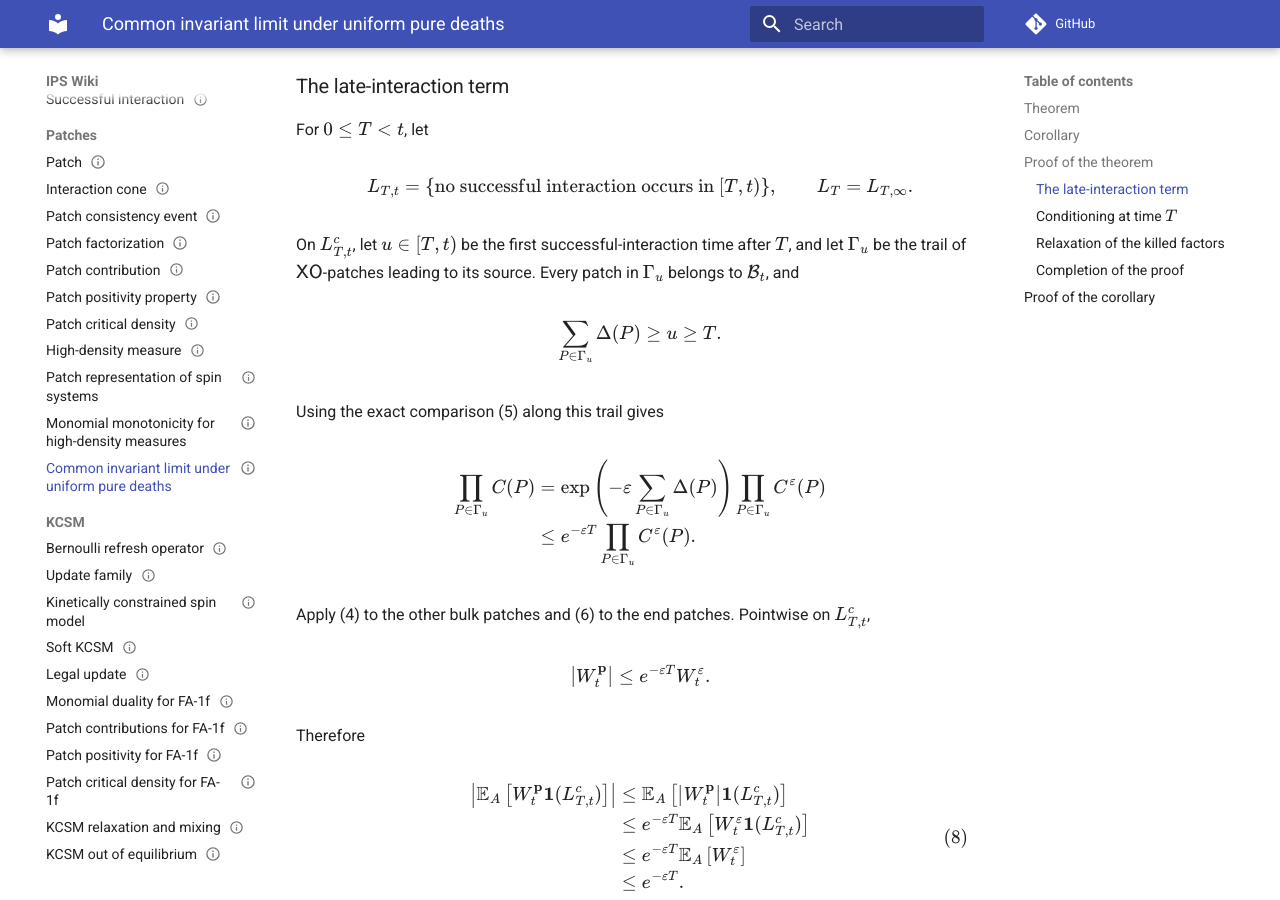
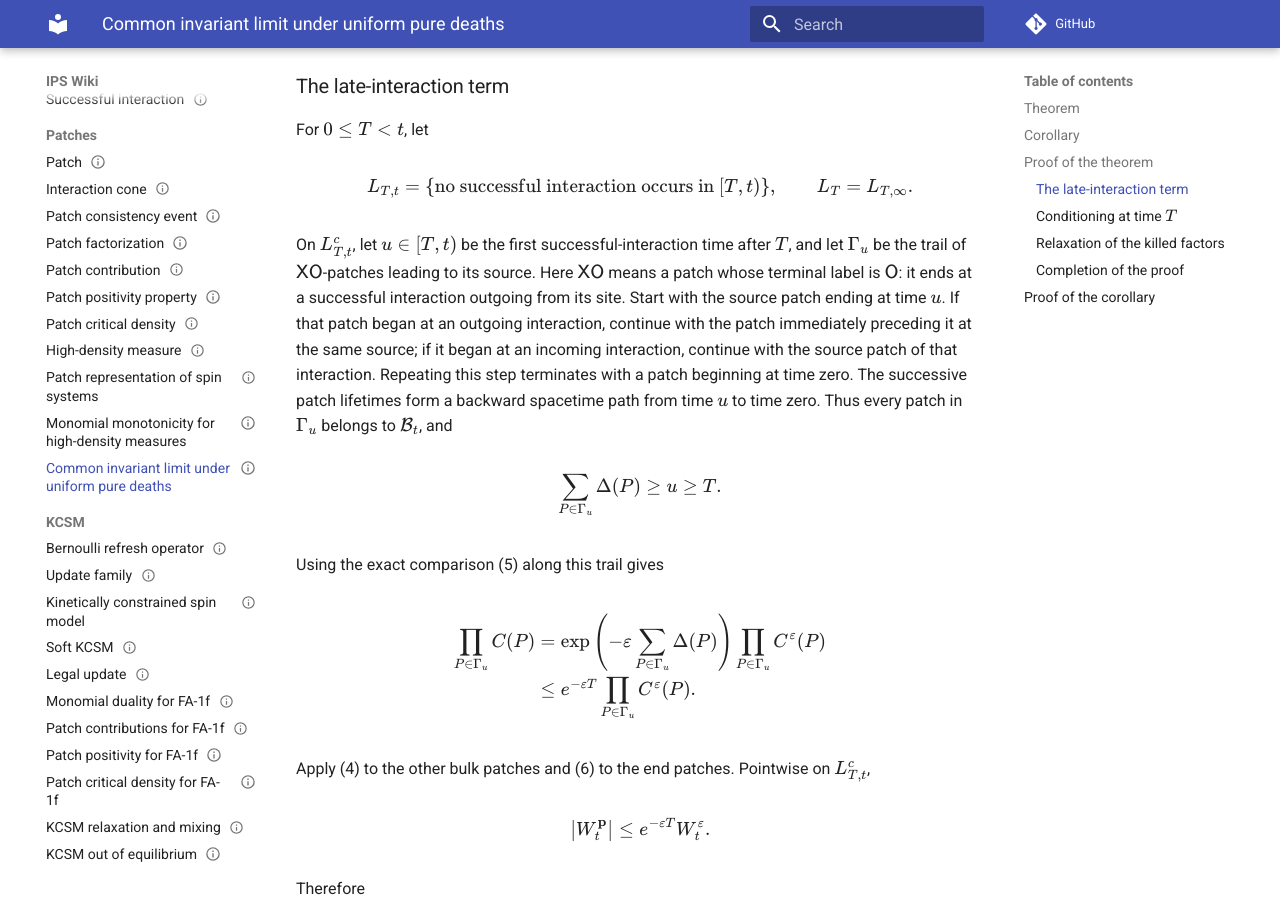
Before and after one commit to maciejgluchowski86-beep/ips-wiki, an MkDocs documentation site: the page built from docs/entries/common-invariant-limit-under-uniform-pure-deaths.md, in a window 1280 px wide and 900 px high, scrolled down 2758 px. Built offline with MkDocs 1.6.1 and Material for MkDocs 9.7.7, drawn with Linux system fonts in a browser that asks for light colours; comment, search, counter and statistics services are not loaded.

Commit message:
Explain XO patch trail

```diff
--- a/docs/entries/common-invariant-limit-under-uniform-pure-deaths.md
+++ b/docs/entries/common-invariant-limit-under-uniform-pure-deaths.md
@@ -176,7 +176,7 @@ L_{T,t}
 L_T=L_{T,\infty}.
 $$
 
-On \(L_{T,t}^c\), let \(u\in[T,t)\) be the first successful-interaction time after \(T\), and let \(\Gamma_u\) be the trail of \(\mathsf{XO}\)-patches leading to its source. Every patch in \(\Gamma_u\) belongs to \(\mathcal B_t\), and
+On \(L_{T,t}^c\), let \(u\in[T,t)\) be the first successful-interaction time after \(T\), and let \(\Gamma_u\) be the trail of \(\mathsf{XO}\)-patches leading to its source. Here \(\mathsf{XO}\) means a patch whose terminal label is \(\mathsf O\): it ends at a successful interaction outgoing from its site. Start with the source patch ending at time \(u\). If that patch began at an outgoing interaction, continue with the patch immediately preceding it at the same source; if it began at an incoming interaction, continue with the source patch of that interaction. Repeating this step terminates with a patch beginning at time zero. The successive patch lifetimes form a backward spacetime path from time \(u\) to time zero. Thus every patch in \(\Gamma_u\) belongs to \(\mathcal B_t\), and
 
 $$
 \sum_{P\in\Gamma_u}\Delta(P)\ge u\ge T.
```
